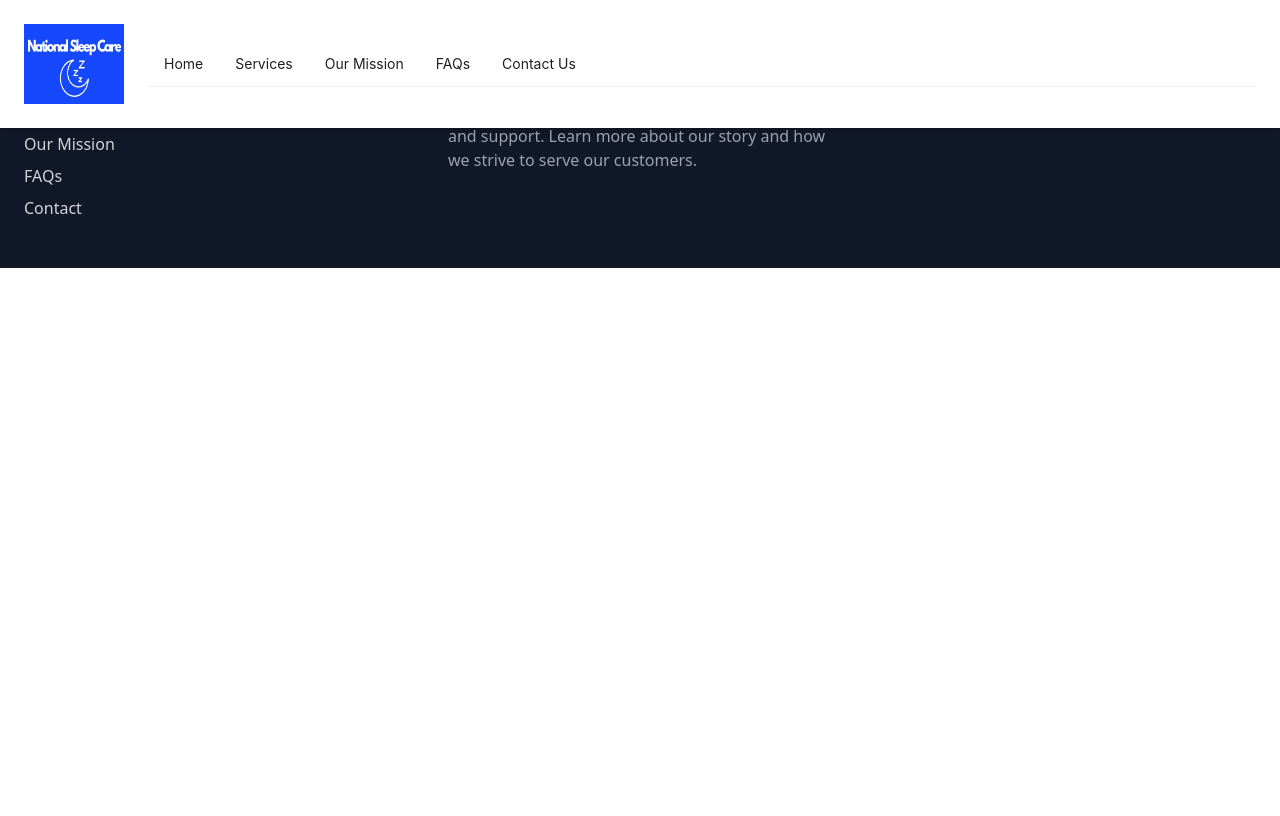
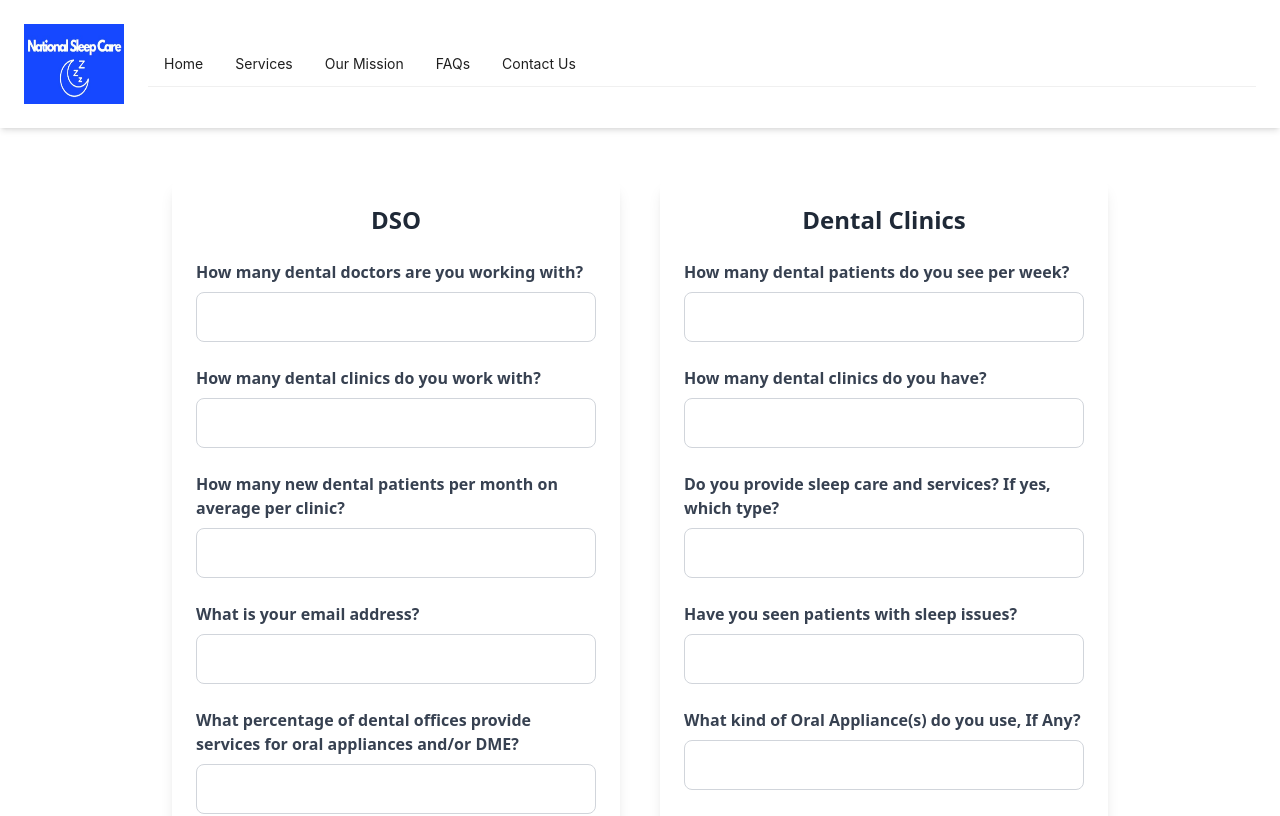
Before and after one commit to Arsalanbashir831/National-Sleep-Care, a React (Vite) app: page /DSO in a window 1280 px wide. Shown: the top 816 px of the page. Built offline with nearby package versions, Linux system fonts and the light colour scheme.

Commit message:
Added DSO

```diff
--- a/src/App.jsx
+++ b/src/App.jsx
@@ -8,7 +8,7 @@ import FAQ from './pages/FAQ'
 import Contact from './pages/Contact'
 import Implant from './pages/Implant'
 import SleepApnea from './pages/SleepApnea'
-
+import DSO from './pages/DSO'
 const App = () => {
   return (
     <>
@@ -20,6 +20,7 @@ const App = () => {
         <Route path='/services/SleepApnea' element={<SleepApnea/>} />
         <Route path='/faq' element={<FAQ/>} />
         <Route path='/contact' element={ <Contact/>} />
+        <Route path='/DSO' element={ <DSO/> } />
 
       </Routes>
       <Footer></Footer>
--- a/src/component/Header.jsx
+++ b/src/component/Header.jsx
@@ -57,9 +57,14 @@ const HeroSection = () => {
         >
          Embark on the pathway to enhanced productivity and well-being with our dedicated sleep solutions for businesses. Unlock the potential of better rest for your team, today
         </motion.p>
-        <div className='text-left' whileHover="hover" whileTap="tap" variants={buttonVariants}>
+        <div style={{display: 'flex',gap: 5}} className='text-left gap' whileHover="hover" whileTap="tap" variants={buttonVariants}>
           <Button type="primary" href="/about-us" className="bg-blue-500 hover:bg-blue-700 text-white font-bold py-2 px-4  h-10 rounded">
-          <Link to='/mission'>Our Mission</Link>
+          <Link to='/DSO'>DSO</Link>
+          </Button>
+          <Button type="primary" href="/about-us" className="bg-blue-500 hover:bg-blue-700 text-white font-bold py-2 px-4  h-10 rounded">
+          <Link to='/mission'>Dental Clinic</Link>
+
+
           </Button>
         </div>
       </motion.div>
--- /dev/null
+++ b/src/pages/DSO.jsx
@@ -0,0 +1,80 @@
+import React, { useState } from 'react';
+
+function DSO() {
+    // Arrays to store questions for each form
+    const questionsFormOne = [
+        "How many dental doctors are you working with?",
+        "How many dental clinics do you work with?",
+        "How many new dental patients per month on average per clinic?",
+        "What is your email address?",
+        "What percentage of dental offices provide services for oral appliances and/or DME?"
+    ];
+
+    const questionsFormTwo = [
+
+        'How many dental patients do you see per week?',
+        'How many dental clinics do you have?',
+        'Do you provide sleep care and services? If yes, which type?',
+        'Have you seen patients with sleep issues?',
+        'What kind of Oral Appliance(s) do you use, If Any?',
+        'Do you use medical insurance for dental sleep care?',
+        'Do you provide services for oral appliances and/or DME?',
+        'What type of Dental Implants do you perform, if any?'
+
+    ];
+
+    // State to store answers for both forms. Keys will match question indices.
+    const [formOneAnswers, setFormOneAnswers] = useState({});
+    const [formTwoAnswers, setFormTwoAnswers] = useState({});
+
+    // State to track the active form
+    const [activeForm, setActiveForm] = useState(null);
+
+    // Handler for input changes
+    const handleInputChange = (answers, setAnswers, index, value) => {
+        setAnswers({ ...answers, [index]: value });
+    };
+
+    // Handler for form submission
+    const handleSubmit = (event, answers, formName) => {
+        event.preventDefault();
+        console.log(`${formName} Answers:`, answers);
+        alert(`Thank you for completing ${formName}!`);
+    };
+
+    return (
+        <div className="flex flex-wrap justify-center items-start gap-10 mt-20 mx-20 p-5 mt-40">
+            {[{ questions: questionsFormOne, answers: formOneAnswers, setAnswers: setFormOneAnswers, formName: 'DSO' },
+            { questions: questionsFormTwo, answers: formTwoAnswers, setAnswers: setFormTwoAnswers, formName: 'Dental Clinics' }]
+                .map((form, i) => (
+                    <form key={i}
+                        onSubmit={(e) => handleSubmit(e, form.answers, form.formName)}
+                        className={`flex-1 min-w-[300px] max-w-md space-y-6 bg-white p-6 shadow-lg rounded-lg transition duration-300 ease-in-out
+                            ${activeForm === form.formName ? 'ring-4 ring-blue-500 scale-105' : 'hover:shadow-xl'}
+                            `}
+                        onFocus={() => setActiveForm(form.formName)}
+                        onBlur={() => setActiveForm(null)}
+                    >
+                        <h1 className="text-2xl font-bold text-center text-gray-800">{form.formName}</h1>
+                        {form.questions.map((question, index) => (
+                            <div key={index} className="flex flex-col">
+                                <label className="font-semibold text-gray-700">{question}</label>
+                                <input
+                                    type="text"
+                                    value={form.answers[index] || ''}
+                                    onChange={(e) => handleInputChange(form.answers, form.setAnswers, index, e.target.value)}
+                                    required
+                                    className="mt-2 p-3 border border-gray-300 rounded-lg focus:border-blue-500 focus:ring-2 focus:ring-blue-500 focus:ring-opacity-50 transition"
+                                />
+                            </div>
+                        ))}
+                        <button type="submit" className="w-full bg-blue-500 text-white py-2 px-4 rounded-lg hover:bg-blue-600 transition-colors duration-200">
+                            Submit
+                        </button>
+                    </form>
+                ))}
+        </div>
+    );
+}
+
+export default DSO;
```
Also changed, not shown: 1 other file (tests, documents, lock files or other folders).
